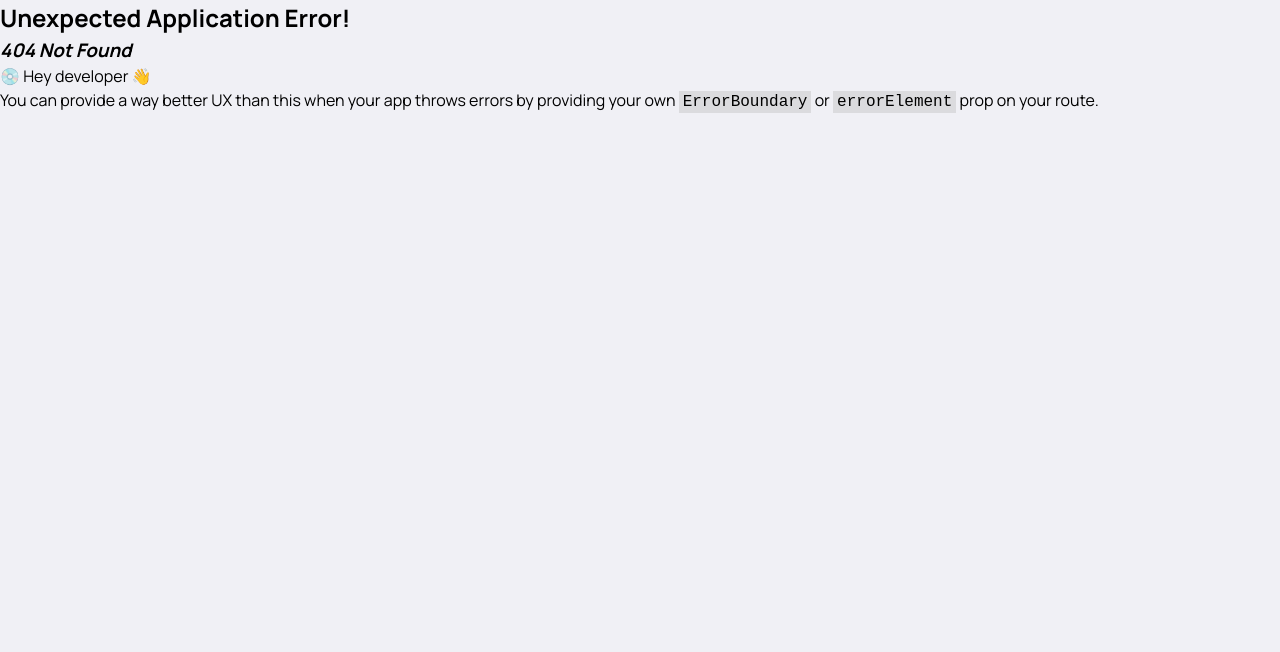
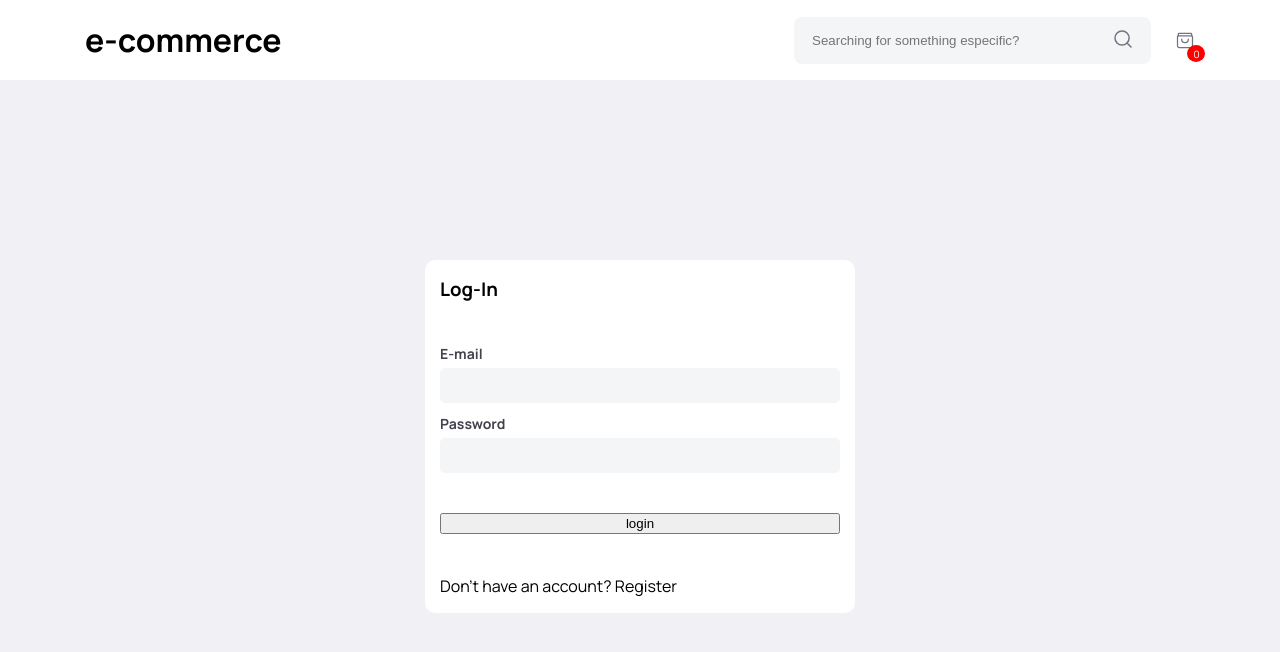
Before and after one commit to joaoghabriell1/e-commerce-app, a React (Vite) app: page /Auth in a window 1280 px wide. Before the commit this address had no page. Shown: the top 652 px of the page. Built offline with nearby package versions, Linux system fonts and the light colour scheme; no server answers.

Commit message:
firebase auth, login and register form

```diff
--- a/package.json
+++ b/package.json
@@ -11,6 +11,7 @@
   },
   "dependencies": {
     "@reduxjs/toolkit": "^1.9.5",
+    "firebase": "^10.0.0",
     "react": "^18.2.0",
     "react-dom": "^18.2.0",
     "react-redux": "^8.1.1",
--- a/src/App.tsx
+++ b/src/App.tsx
@@ -3,7 +3,9 @@ import RootLayout from "./layout/RootLayout";
 import Home from "./pages/Home";
 import ShopBag from "./pages/ShopBag";
 import ProductPage from "./pages/ProductPage/Index";
+import Auth from "./pages/Auth";
 import { Loader as ProductPageLoader } from "./pages/ProductPage/Index";
+
 function App() {
   const router = createBrowserRouter([
     {
@@ -20,6 +22,10 @@ function App() {
           element: <ProductPage />,
           loader: ProductPageLoader,
         },
+        {
+          path: "/Auth",
+          element: <Auth />,
+        },
       ],
     },
   ]);
--- /dev/null
+++ b/src/firebase.ts
@@ -0,0 +1,16 @@
+import { getAuth } from "firebase/auth/cordova";
+
+import { initializeApp } from "firebase/app";
+const firebaseConfig = {
+  apiKey: "AIzaSyAp4-v-ff0JMf0mbYBfn2awa6HjWDio-AY",
+  authDomain: "ecommerce-api-d47f1.firebaseapp.com",
+  databaseURL: "https://ecommerce-api-d47f1-default-rtdb.firebaseio.com",
+  projectId: "ecommerce-api-d47f1",
+  storageBucket: "ecommerce-api-d47f1.appspot.com",
+  messagingSenderId: "533995679901",
+  appId: "1:533995679901:web:a1ec6dff3c9982afd6a474",
+};
+
+// Initialize Firebase
+export const app = initializeApp(firebaseConfig);
+export const auth = getAuth(app);
--- a/src/main.tsx
+++ b/src/main.tsx
@@ -1,14 +1,14 @@
 import { Provider } from "react-redux";
 import store from "./store/index.ts";
-import React from "react";
 import ReactDOM from "react-dom/client";
 import App from "./App.tsx";
 import "./globals.css";
+import { AuthContextProvider } from "./store/auth-context.tsx";
 
 ReactDOM.createRoot(document.getElementById("root")!).render(
-  <React.StrictMode>
+  <AuthContextProvider>
     <Provider store={store}>
       <App />
     </Provider>
-  </React.StrictMode>
+  </AuthContextProvider>
 );
--- /dev/null
+++ b/src/pages/Auth/LoginForm.tsx
@@ -0,0 +1,85 @@
+import styled from "styled-components";
+import { useState, useContext } from "react";
+import { useNavigate } from "react-router-dom";
+import AuthContext from "../../store/auth-context";
+import { AuthType } from "../../store/auth-context";
+
+const LoginForm = () => {
+  const [email, setEmail] = useState("");
+  const [password, setPassword] = useState("");
+  const navigate = useNavigate();
+  const authContext = useContext(AuthContext) as AuthType;
+  const { logIn, user } = authContext;
+
+  const submitHandler = async (e: React.FormEvent<HTMLFormElement>) => {
+    e.preventDefault();
+    try {
+      await logIn(email, password);
+      navigate("/");
+    } catch (e) {}
+  };
+
+  return (
+    <Form onSubmit={submitHandler}>
+      <h3>Log-In</h3>
+      <InputContainer>
+        <label htmlFor="">E-mail</label>
+        <input
+          onChange={(e) => setEmail(e.target.value)}
+          value={email}
+          type="email"
+          id="email"
+        />
+      </InputContainer>
+      <InputContainer>
+        <label htmlFor="">Password</label>
+        <input
+          value={password}
+          onChange={(e) => setPassword(e.target.value)}
+          type="password"
+        />
+      </InputContainer>
+      <ActionButton>login</ActionButton>
+      <div>Don't have an account? Register</div>
+    </Form>
+  );
+};
+
+const InputContainer = styled.div`
+  display: flex;
+  flex-direction: column;
+  width: 100%;
+  label {
+    font-size: 14px;
+    margin-bottom: 4px;
+    font-weight: bold;
+    color: var(--clr-gray-100);
+  }
+  input {
+    background: var(--clr-gray-200);
+    border: 0;
+    border-radius: 5px;
+    padding: 1rem;
+  }
+`;
+
+const ActionButton = styled.button`
+  margin-block: 3rem;
+`;
+
+const Form = styled.form`
+  min-width: 400px;
+  display: grid;
+  align-items: center;
+  background: var(--clr-white);
+  border-radius: 1rem;
+  padding: 1.5rem 1.5rem;
+  gap: 1rem;
+  h3 {
+    text-align: start;
+    font-size: W 2.5rem;
+    margin-bottom: 3rem;
+  }
+`;
+
+export default LoginForm;
--- /dev/null
+++ b/src/pages/Auth/index.tsx
@@ -0,0 +1,19 @@
+import LoginForm from "./LoginForm";
+import styled from "styled-components";
+
+const Auth = () => {
+  return (
+    <Container>
+      <LoginForm />
+    </Container>
+  );
+};
+
+const Container = styled.div`
+  height: calc(100vh - 8.7rem);
+  display: flex;
+  justify-content: center;
+  align-items: center;
+`;
+
+export default Auth;
--- /dev/null
+++ b/src/store/auth-context.tsx
@@ -0,0 +1,53 @@
+import { ReactNode, createContext, useState, useEffect } from "react";
+import {
+  createUserWithEmailAndPassword,
+  signInWithEmailAndPassword,
+  signOut,
+  onAuthStateChanged,
+} from "firebase/auth";
+import { auth } from "../firebase";
+
+interface Props {
+  children: ReactNode;
+}
+
+export interface AuthType {
+  user: any;
+  createUser: (email: string, password: string) => void;
+  logIn: (email: string, password: string) => void;
+  logOut: () => void;
+}
+
+const AuthContext = createContext<AuthType | null>(null);
+
+export const AuthContextProvider = ({ children }: Props) => {
+  const [user, setUser] = useState<any>(null);
+
+  useEffect(() => {
+    const userStatus = onAuthStateChanged(auth, (currentUser) => {
+      console.log(currentUser);
+      setUser(currentUser);
+    });
+    return () => {
+      userStatus();
+    };
+  }, [onAuthStateChanged]);
+
+  const logIn = (email: string, password: string) => {
+    return signInWithEmailAndPassword(auth, email, password);
+  };
+
+  const logOut = () => {
+    return signOut(auth);
+  };
+
+  const createUser = (email: string, password: string) => {
+    return createUserWithEmailAndPassword(auth, email, password);
+  };
+
+  const value = { user, logIn, logOut, createUser: createUser };
+
+  return <AuthContext.Provider value={value}>{children}</AuthContext.Provider>;
+};
+
+export default AuthContext;
--- a/src/store/cart-async.ts
+++ b/src/store/cart-async.ts
@@ -23,7 +23,7 @@ export const fetchCartData = () => {
 };
 
 export const sendCartData = (cart: cartItem[]) => {
-  return async (dispatch: any) => {
+  return async () => {
     const putData = async () => {
       const response = await fetch(
         "https://ecommerce-api-d47f1-default-rtdb.firebaseio.com/cart.json",
```
Also changed, not shown: 1 other file (tests, documents, lock files or other folders).
